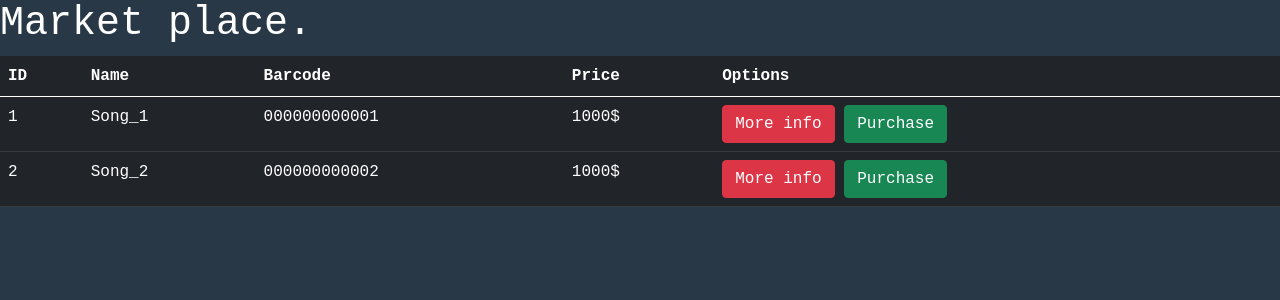
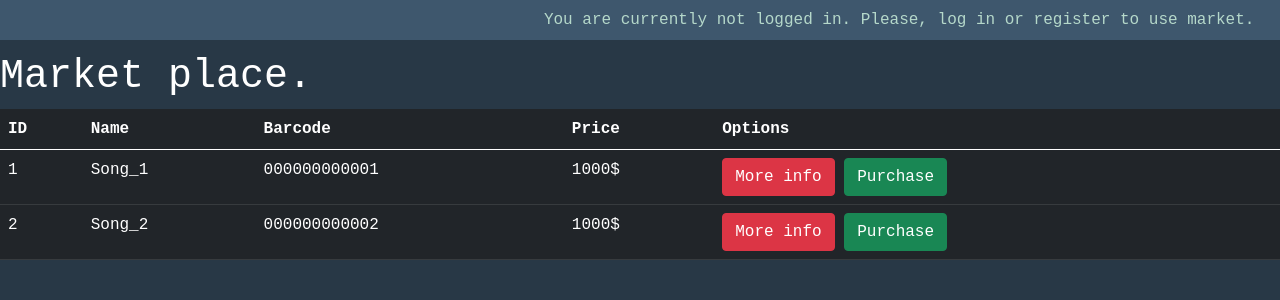
Before and after one commit to AlexandraFilistovich/EPAM_Python2021_FinalProject, a Flask app: page /market in a window 1280 px wide. Shown: the part 56-356 px from the top of the page. Run offline with Flask 2, Linux system fonts and the light colour scheme; data comes from the database, SQL or seed files in the repository; some libraries are stand-ins or nearby versions.

Commit message:
Implementation of login/logout functions.
Log out system
Budget and user greeting visualisation

```diff
--- a/packages_dir/routes.py
+++ b/packages_dir/routes.py
@@ -2,7 +2,7 @@ from packages_dir import app, db
 from flask import render_template, redirect, url_for, flash
 from packages_dir.models import Item, User
 from packages_dir.forms import RegisterForm, LoginForm
-from flask_login import login_user
+from flask_login import login_user, logout_user
 
 
 @app.route('/')
@@ -75,3 +75,8 @@ def login_load():
             flash('Username or password is incorrect. Please try again.', \
                   category='danger')
     return render_template('login.html', form=form)
+
+@app.route('/logout')
+def logout_load():
+    logout_user()
+    return redirect(url_for('home_load'))
--- a/packages_dir/templates/login.html
+++ b/packages_dir/templates/login.html
@@ -9,7 +9,7 @@
         <div class='container'>
             <form method='POST' class='form-registration' style='color:white'>
                 {{ form.hidden_tag() }}
-                <h1 class='h3 mb-4 font-weight-normal'>
+                <h1 class='h3 mb-4 font-weight-normal' style='margin-top: 3%;'>
                     Please login to your account
                 </h1>
                 <br>
--- a/packages_dir/templates/market.html
+++ b/packages_dir/templates/market.html
@@ -5,7 +5,7 @@
 {% endblock %}
 
 {% block body %}
-    <h1>Market place.</h1>
+    <h1 style='margin-top: 1%;'>Market place.</h1>
     <table class="table table-hover table-dark">
         <thead>
             <tr>
--- a/packages_dir/templates/register.html
+++ b/packages_dir/templates/register.html
@@ -9,7 +9,7 @@
         <div class='container'>
             <form method='POST' class='form-registration' style='color:white'>
                 {{ form.hidden_tag() }}
-                <h1 class='h3 mb-4 font-weight-normal'>
+                <h1 class='h3 mb-4 font-weight-normal' style='margin-top: 3%;'>
                     Please create your account
                 </h1>
                 <br>
--- a/packages_dir/templates/template.html
+++ b/packages_dir/templates/template.html
@@ -41,16 +41,51 @@
                         <a class="nav-link" href="{{url_for('market_load')}}">Market</a>
                     </li>
                 </ul>
-                <ul class="navbar-nav navbar-right">
-                    <li class="nav-item">
-                        <a class="nav-link" href="{{url_for('login_load')}}">Login</a>
+                {% if current_user.is_authenticated %}
+                    <ul class="navbar-nav navbar-right">
+                        <li class="nav-item">
+                            <a class="nav-link" href="{{url_for('logout_load')}}">Log out</a>
+                        </li>
+                    </ul>
+                {% else %}
+                    <ul class="navbar-nav navbar-right">
+                        <li class="nav-item">
+                            <a class="nav-link" href="{{url_for('login_load')}}">Log in</a>
+                        </li>
+                        <li class="nav-item">
+                            <a class="nav-link" href="{{url_for('register_load')}}">Register</a>
+                        </li>
+                    </ul>
+                {% endif %}
+            </div>
+        </nav>
+        {% if current_user.is_authenticated %}
+            <div style='background-color: #3e576d;'>
+                <ul class="navbar-nav mr-auto navbar-right">
+                    <li class="navbar-right">
+                        <a class="nav-link" style='color:rgb(181, 216, 202); float: right; margin-right: 2%;'>
+                            Welcome, {{current_user.username}}
+                        </a>
                     </li>
-                    <li class="nav-item">
-                        <a class="nav-link" href="{{url_for('register_load')}}">Register</a>
+                    <li class="navbar-right">
+                        <a class="nav-link" style='color:rgb(181, 216, 202); float: right; margin-right: 2%;'>
+                            Budget: {{current_user.budget_repr}}
+                        </a>
                     </li>
                 </ul>
             </div>
-        </nav>
+        {% else %}
+            <div style='background-color: #3e576d;'>
+                <ul class="navbar-nav mr-auto navbar-right">
+                    <li class="navbar-right">
+                        <a class="nav-link" style='color:rgb(181, 216, 202); float: right; margin-right: 2%;'>
+                            You are currently not logged in. Please, log in or register to use market.
+                        </a>
+                    </li>
+                </ul>
+            </div>
+        {% endif %}
+
         {% with messages= get_flashed_messages(with_categories=true) %}
             {% if messages %}
                 {% for category, message in messages %}
```
Also changed, not shown: packages_dir/models.py (+19 -0 lines).
